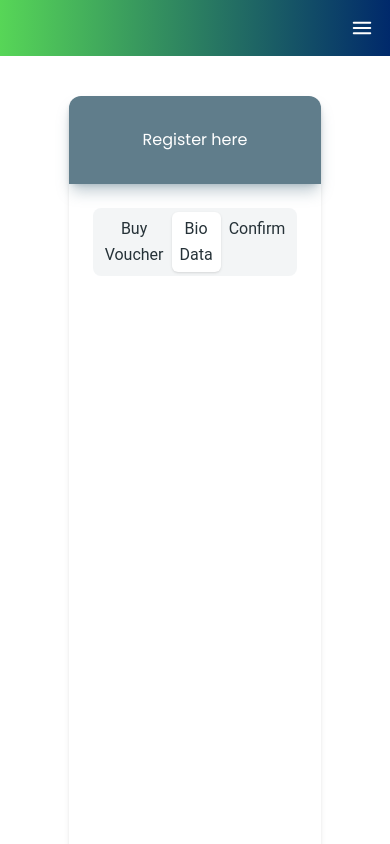
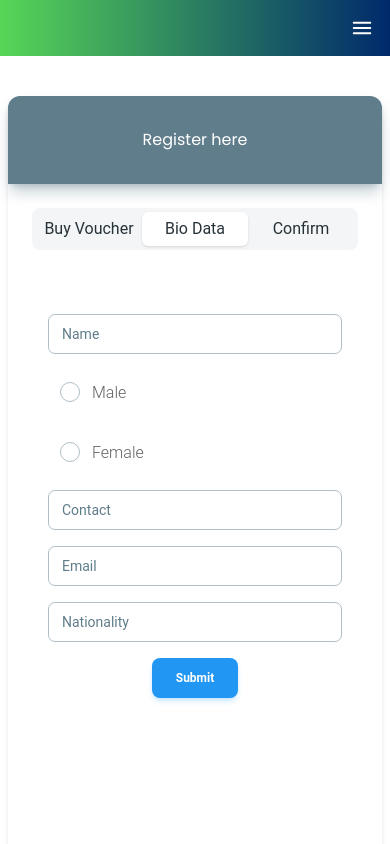
Before and after one commit to killy10o10/school-webapp, a React (Vite) app: page /login in a window 390 px wide. Both pictures are taken after a click on the tab "Bio Data". Shown: the top 844 px of the page. Built offline with nearby package versions, Linux system fonts and the light colour scheme.

Commit message:
Make form responsive

```diff
--- a/src/pages/Login.jsx
+++ b/src/pages/Login.jsx
@@ -1,24 +1,39 @@
-import { Button, Card, CardBody, CardHeader, Input, Tab, TabPanel, Tabs, TabsBody, TabsHeader } from "@material-tailwind/react"
+import { Button, Card, CardBody, CardHeader, Input, Radio, Tab, TabPanel, Tabs, TabsBody, TabsHeader } from "@material-tailwind/react"
 
 function Login() {
   return (
-    <section className="min-h-screen flex justify-center">
-      <Card className="w-full mx-20 my-10">
+    <section className="min-h-screen flex justify-center px-2">
+      <Card className="w-full max-w-xl lg:mx-20 my-10">
         <CardHeader color="blue-gray" className="m-0 grid place-items-center rounded-b-none py-8 px-4 text-center">Register here</CardHeader>
         <CardBody>
           <Tabs className="overflow-visible" value="buy">
-            <TabsHeader>
+            <TabsHeader className="relative z-0">
               <Tab value="buy">Buy Voucher</Tab>
               <Tab value="data">Bio Data</Tab>
               <Tab value="confirm">Confirm</Tab>
-              <TabsBody>
-                <TabPanel value="buy" className="flex flex-col ">
+            </TabsHeader>
+            <TabsBody>
+                <TabPanel  value="buy" className="mt-12 flex flex-col gap-4 justify-center items-center">
                   <Input label="Name"></Input>
                   <Button color="green" className="capitalize">Buy voucher</Button>
                 </TabPanel>
+                <TabPanel value="data" className="flex flex-col ">
+               <form className="mt-12 flex flex-col gap-4 ">
+                    <Input label="Name"></Input>
+                    <Radio name="gender" label="Male"></Radio>
+                    <Radio name="gender" label="Female"></Radio>
+                    <Input label="Contact" type="tel"></Input>
+                    <Input label="Email" type="email"></Input>
+                    <Input label="Nationality"></Input>
+                    <Button color="blue" className="capitalize self-center">Submit</Button>
+               </form>
+                </TabPanel>
+                <TabPanel value="confirm" className="flex flex-col gap-10">
+                  <h2 className="font-bold text-2xl">Confrim Infromation</h2>
+                  <Button color="green" className="capitalize w-3/5 self-center">Confirm</Button>
+                </TabPanel>
 
-              </TabsBody>
-            </TabsHeader>
+            </TabsBody>
           </Tabs>
         </CardBody>
       </Card>
```
